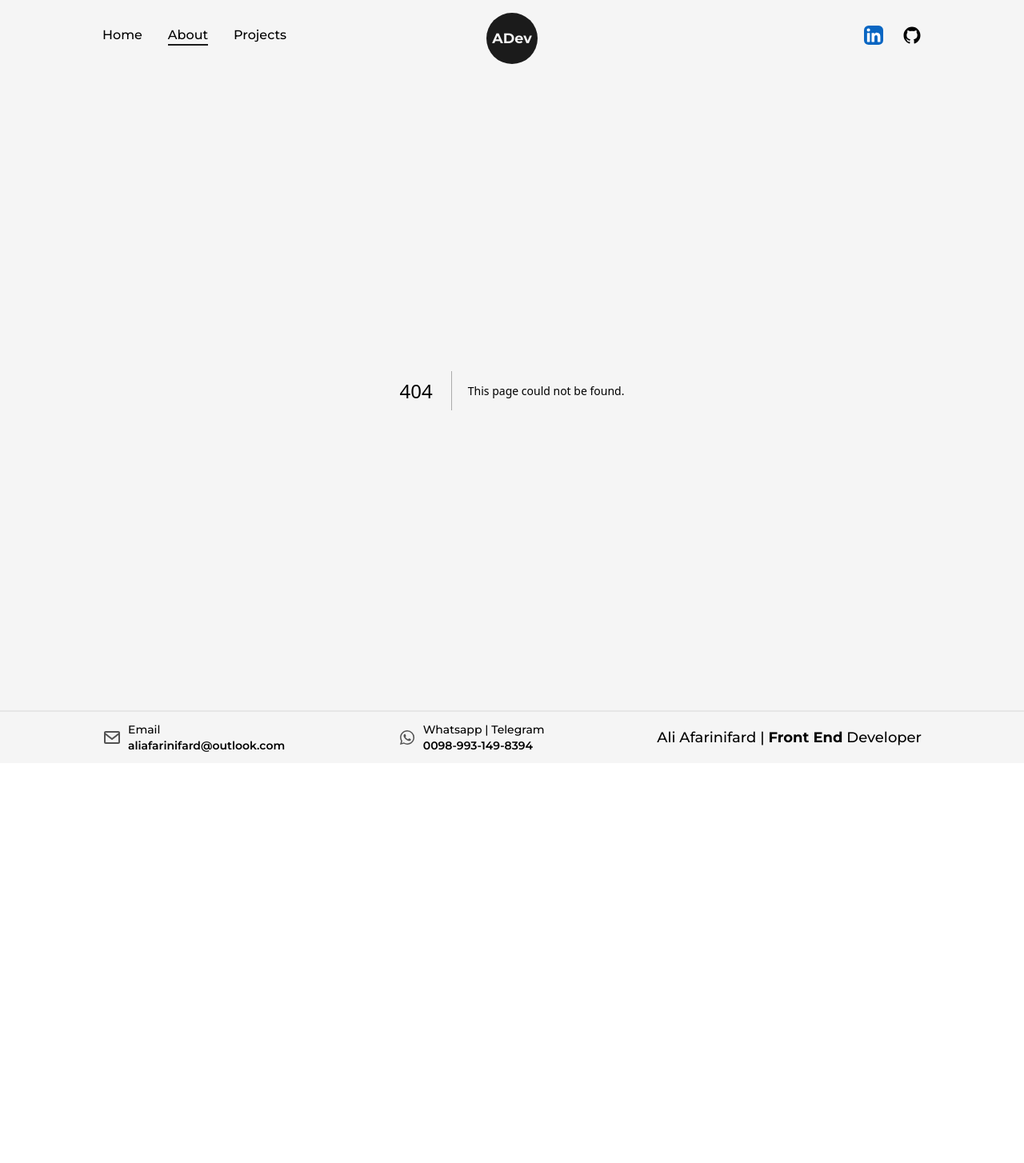
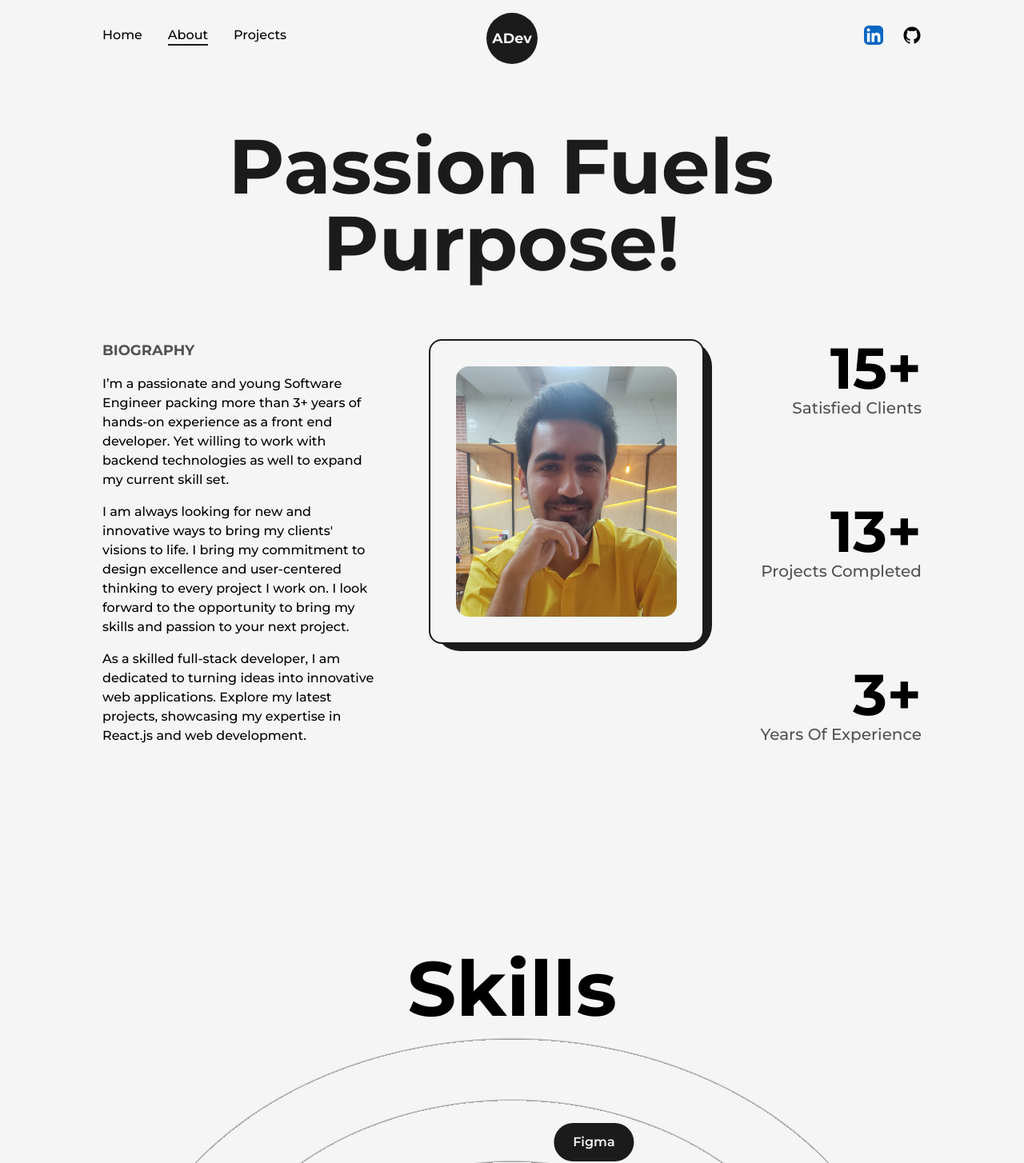
Before and after one commit to aliafarinifard/Portfolio, a Next.js app: page /about in a window 1280 px wide. Before the commit this address had no page. Shown: the top 1454 px of the page at 80% size. Before the commit the page ends 954 px from the top, so only its background shows below. Built offline with nearby package versions, Linux system fonts and the light colour scheme.

Commit message:
About Page => Summary & Skills Component is done.

```diff
--- a/src/components/Footer.js
+++ b/src/components/Footer.js
@@ -15,7 +15,7 @@ const Footer = () => {
                 </Link>
 
                 <Link href={'tel:0098-993-149-8394'}>
-                    <InfoBox icon={<WhatsAppIcon className='w-[2.07rem] h-[2.07rem]' />} title="Whatsapp | Telegram" text="0098-993-149-8394" />
+                    <InfoBox icon={<WhatsAppIcon className='w-8 h-8' />} title="Whatsapp | Telegram" text="0098-993-149-8394" />
                 </Link>
 
                 <p className="font-medium">
--- a/src/components/Icons.js
+++ b/src/components/Icons.js
@@ -95,14 +95,14 @@ export const DribbbleIcon = ({ className, ...rest }) => (
 
 export const EmailIcon = ({ className }) => {
   return (
-    <svg xmlns="http://www.w3.org/2000/svg" width="24" height="24" viewBox="0 0 24 24" className={`w-full h-auto ${className}`} style={{ fill: '#525252', transform: 'msFilter' }}><path d="M20 4H4c-1.103 0-2 .897-2 2v12c0 1.103.897 2 2 2h16c1.103 0 2-.897 2-2V6c0-1.103-.897-2-2-2zm0 2v.511l-8 6.223-8-6.222V6h16zM4 18V9.044l7.386 5.745a.994.994 0 0 0 1.228 0L20 9.044 20.002 18H4z"></path></svg>
+    <svg xmlns="http://www.w3.org/2000/svg" width="30" height="30" viewBox="0 0 24 24" className={`w-full h-auto ${className}`} style={{ fill: '#525252', transform: 'msFilter' }}><path d="M20 4H4c-1.103 0-2 .897-2 2v12c0 1.103.897 2 2 2h16c1.103 0 2-.897 2-2V6c0-1.103-.897-2-2-2zm0 2v.511l-8 6.223-8-6.222V6h16zM4 18V9.044l7.386 5.745a.994.994 0 0 0 1.228 0L20 9.044 20.002 18H4z"></path></svg>
   )
 }
 
 
 export const WhatsAppIcon = ({ className }) => {
   return (
-    <svg xmlns="http://www.w3.org/2000/svg" width="24" height="24" viewBox="0 0 24 24" className={`w-full h-auto ${className}`} style={{ fill: '#525252', transform: 'msFilter' }}><path fill-rule="evenodd" clip-rule="evenodd" d="M18.403 5.633A8.919 8.919 0 0 0 12.053 3c-4.948 0-8.976 4.027-8.978 8.977 0 1.582.413 3.126 1.198 4.488L3 21.116l4.759-1.249a8.981 8.981 0 0 0 4.29 1.093h.004c4.947 0 8.975-4.027 8.977-8.977a8.926 8.926 0 0 0-2.627-6.35m-6.35 13.812h-.003a7.446 7.446 0 0 1-3.798-1.041l-.272-.162-2.824.741.753-2.753-.177-.282a7.448 7.448 0 0 1-1.141-3.971c.002-4.114 3.349-7.461 7.465-7.461a7.413 7.413 0 0 1 5.275 2.188 7.42 7.42 0 0 1 2.183 5.279c-.002 4.114-3.349 7.462-7.461 7.462m4.093-5.589c-.225-.113-1.327-.655-1.533-.73-.205-.075-.354-.112-.504.112s-.58.729-.711.879-.262.168-.486.056-.947-.349-1.804-1.113c-.667-.595-1.117-1.329-1.248-1.554s-.014-.346.099-.458c.101-.1.224-.262.336-.393.112-.131.149-.224.224-.374s.038-.281-.019-.393c-.056-.113-.505-1.217-.692-1.666-.181-.435-.366-.377-.504-.383a9.65 9.65 0 0 0-.429-.008.826.826 0 0 0-.599.28c-.206.225-.785.767-.785 1.871s.804 2.171.916 2.321c.112.15 1.582 2.415 3.832 3.387.536.231.954.369 1.279.473.537.171 1.026.146 1.413.089.431-.064 1.327-.542 1.514-1.066.187-.524.187-.973.131-1.067-.056-.094-.207-.151-.43-.263"></path></svg>
+    <svg xmlns="http://www.w3.org/2000/svg" width="35" height="35" viewBox="0 0 24 24" className={`w-full h-auto ${className}`} style={{ fill: '#525252', transform: 'msFilter' }}><path fill-rule="evenodd" clip-rule="evenodd" d="M18.403 5.633A8.919 8.919 0 0 0 12.053 3c-4.948 0-8.976 4.027-8.978 8.977 0 1.582.413 3.126 1.198 4.488L3 21.116l4.759-1.249a8.981 8.981 0 0 0 4.29 1.093h.004c4.947 0 8.975-4.027 8.977-8.977a8.926 8.926 0 0 0-2.627-6.35m-6.35 13.812h-.003a7.446 7.446 0 0 1-3.798-1.041l-.272-.162-2.824.741.753-2.753-.177-.282a7.448 7.448 0 0 1-1.141-3.971c.002-4.114 3.349-7.461 7.465-7.461a7.413 7.413 0 0 1 5.275 2.188 7.42 7.42 0 0 1 2.183 5.279c-.002 4.114-3.349 7.462-7.461 7.462m4.093-5.589c-.225-.113-1.327-.655-1.533-.73-.205-.075-.354-.112-.504.112s-.58.729-.711.879-.262.168-.486.056-.947-.349-1.804-1.113c-.667-.595-1.117-1.329-1.248-1.554s-.014-.346.099-.458c.101-.1.224-.262.336-.393.112-.131.149-.224.224-.374s.038-.281-.019-.393c-.056-.113-.505-1.217-.692-1.666-.181-.435-.366-.377-.504-.383a9.65 9.65 0 0 0-.429-.008.826.826 0 0 0-.599.28c-.206.225-.785.767-.785 1.871s.804 2.171.916 2.321c.112.15 1.582 2.415 3.832 3.387.536.231.954.369 1.279.473.537.171 1.026.146 1.413.089.431-.064 1.327-.542 1.514-1.066.187-.524.187-.973.131-1.067-.056-.094-.207-.151-.43-.263"></path></svg>
   )
 }
 
--- /dev/null
+++ b/src/components/Skill.js
@@ -0,0 +1,18 @@
+import { motion } from "framer-motion"
+
+
+const Skill = ({ name, x, y }) => {
+    return (
+        <motion.div
+            className="flex items-center justify-center rounded-full font-semibold bg-dark text-light py-3 px-6 shadow-dark cursor-pointer absolute"
+            whileHover={{ scale: 1.05 }}
+            initial={{ x: 0, y: 0 }}
+            animate={{ x: x, y: y }}
+            transition={{ duration: 1.5 }}
+        >
+            {name}
+        </motion.div>
+    )
+}
+
+export default Skill
--- /dev/null
+++ b/src/components/Skills.js
@@ -0,0 +1,38 @@
+import { motion } from "framer-motion"
+import Skill from "./Skill"
+
+const Skills = () => {
+    return (
+        <>
+            <h2
+                className="font-bold text-8xl mt-64 w-full text-center"
+            >
+                Skills
+            </h2>
+
+            <div
+                className="w-full h-screen relative flex items-center justify-center rounded-full bg-circularLight"
+            >
+                <motion.dev
+                    className='flex items-center justify-center rounded-full font-semibold bg-dark text-light p-8 shadow-dark cursor-pointer'
+                    whileHover={{scale:1.05}}
+                >
+                    Web
+                </motion.dev>
+
+                <Skill name="NextJS" x={'22vw'} y={'6vw'} />
+                <Skill name="MUI" x={'-29vw'} y={'5vw'} />
+                <Skill name="HTML" x={'-25vw'} y={'-15vw'} />
+                <Skill name="ReactJS" x={'0vw'} y={'13vw'} />
+                <Skill name="SASS" x={'22vw'} y={'-12vw'} />
+                <Skill name="Tailwind CSS" x={'-10vw'} y={'-16vw'} />
+                <Skill name="CSS" x={'36vw'} y={'-4vw'} />
+                <Skill name="Figma" x={'8vw'} y={'-20vw'} />
+                <Skill name="TypeScript" x={'-18vw'} y={'2vw'} />
+                <Skill name="JavaScript" x={'7vw'} y={'-6vw'} />
+            </div>
+        </>
+    )
+}
+
+export default Skills
--- /dev/null
+++ b/src/pages/about.js
@@ -0,0 +1,113 @@
+import AnimatedText from "@/components/AnimatedText"
+import Layout from "@/components/Layout"
+import Head from "next/head"
+import Image from "next/image"
+import ProfilePic from '../../public/images/profile/ali_afarinifard_about.jpg'
+import { useEffect, useRef } from "react"
+import { useInView, useMotionValue, useSpring } from "framer-motion"
+import Skills from "@/components/Skills"
+
+
+
+const AnimatedNumbers = ({ value }) => {
+    const ref = useRef(null);
+
+    const motionValue = useMotionValue(0);
+    const springValue = useSpring(motionValue, { duration: 3000 });
+    const isInView = useInView(ref, { once: true });
+
+
+    useEffect(() => {
+        if (isInView) {
+            motionValue.set(value);
+        }
+    }, [isInView, value, motionValue]);
+
+
+    useEffect(() => {
+        springValue.on("change", (latest) => {
+            if (ref.current && latest.toFixed(0) <= value) {
+                ref.current.textContent = latest.toFixed(0);
+            }
+        });
+    }, [springValue, value]);
+
+
+    return <span ref={ref}></span>
+}
+
+
+const about = () => {
+    return (
+        <>
+            <Head>
+                <title>Ali Afarinifard | About me</title>
+                <meta name="description" content="Ali Afarinifard | Front End Developer" />
+            </Head>
+
+            <main
+                className="flex w-full flex-col items-center justify-center"
+            >
+                <Layout className='pt-16'>
+                    <AnimatedText text="Passion Fuels Purpose!" className="mb-16" />
+
+                    <div
+                        className="grid grid-cols-8 w-full gap-16"
+                    >
+                        <div className="col-span-3 flex flex-col items-start justify-start">
+                            <h2 className="mb-4 text-lg font-bold uppercase text-dark/75">Biography</h2>
+                            <p className="font-medium">
+                                I’m a passionate and young Software Engineer packing more than 3+ years of hands-on experience as a front end developer. Yet willing to work with backend technologies as well to expand my current skill set.
+                            </p>
+
+                            <p className="font-medium my-4">
+                                I am always looking for new and innovative ways to bring my clients' visions to life. I bring my commitment to design excellence and user-centered thinking to every project I work on. I look forward to the opportunity to bring my skills and passion to your next project.
+                            </p>
+
+                            <p className="font-medium">
+                                As a skilled full-stack developer, I am dedicated to turning ideas into innovative web applications. Explore my latest projects, showcasing my expertise in React.js and web development.
+                            </p>
+                        </div>
+
+                        <div className="col-span-3 relative h-max rounded-2xl border-2 border-solid border-dark bg-light p-8">
+                            <div className="absolute top-0 -right-3 -z-10 w-[102%] h-[103%] rounded-[2rem] bg-dark" />
+                            <Image src={ProfilePic} alt="Ali Afarinifard Dev" className="w-full h-auto rounded-2xl" />
+                        </div>
+
+                        <div className="col-span-2 flex flex-col items-end justify-between">
+
+                            <div className="flex flex-col items-end justify-center">
+                                <span className="inline-block text-7xl font-bold">
+                                    <AnimatedNumbers value={15} />+
+                                </span>
+
+                                <h2 className="text-xl font-medium capitalize text-dark/75">Satisfied Clients</h2>
+                            </div>
+
+                            <div className="flex flex-col items-end justify-center">
+                                <span className="inline-block text-7xl font-bold">
+                                    <AnimatedNumbers value={13} />+
+                                </span>
+
+                                <h2 className="text-xl font-medium capitalize text-dark/75">Projects Completed</h2>
+                            </div>
+
+                            <div className="flex flex-col items-end justify-center">
+                                <span className="inline-block text-7xl font-bold">
+                                    <AnimatedNumbers value={3} />+
+                                </span>
+
+                                <h2 className="text-xl font-medium capitalize text-dark/75">Years of experience</h2>
+                            </div>
+
+                        </div>
+                    </div>
+
+                    <Skills />
+                </Layout>
+            </main>
+        </>
+    )
+}
+
+export default about
--- a/src/pages/index.js
+++ b/src/pages/index.js
@@ -26,11 +26,11 @@ export default function Home() {
             className="flex items-center justify-between w-full gap-14"
           >
             <div className="w-1/2">
-                <Image src={ProfilePic} alt="ADev" className="animate-profileAnimate" />
+              <Image src={ProfilePic} alt="ADev" className="animate-profileAnimate" />
             </div>
 
             <div className="w-1/2 flex flex-col items-center self-center">
-              <AnimatedText text="Ali Afarinifard | Front End Developer | Next.js, React.js" className="!text-5xl !text-left" />
+              <AnimatedText text="Ali Afarinifard | Front End Developer | Next.js, React.js" className="!text-5xl !text-left !leading-[3.8rem]" />
 
               <p className="my-4 text-base font-medium">
                 I'm a Front-End developer with a strong background in JavaScript, React, and Next, with about 3 years of experience. Development of custom web pages. Using Current technologies and libraries of the labor field.
--- a/tailwind.config.js
+++ b/tailwind.config.js
@@ -29,6 +29,9 @@ module.exports = {
       animation: {
         'profileAnimate': 'profileAnimate 8s ease-in-out infinite 1s',
         'spin-slow': 'spin 10s linear infinite'
+      },
+      backgroundImage: {
+        circularLight: 'repeating-radial-gradient(rgba(0,0,0,0.4) 2px, #f5f5f5 5px, #f5f5f5 100px);'
       }
     },
   },
```
Also changed, not shown: public/images/profile/ali_afarinifard_about.jpg (added).
